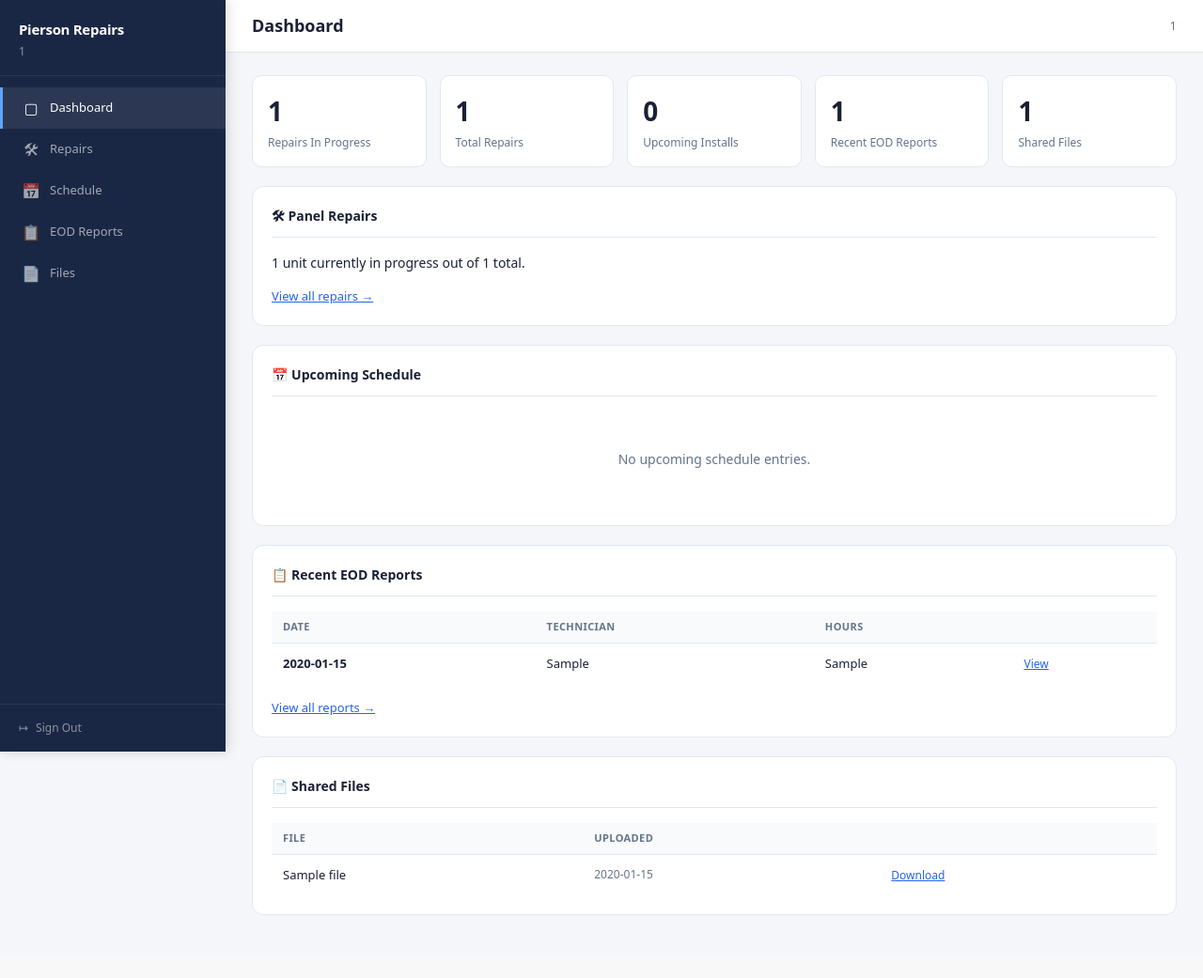
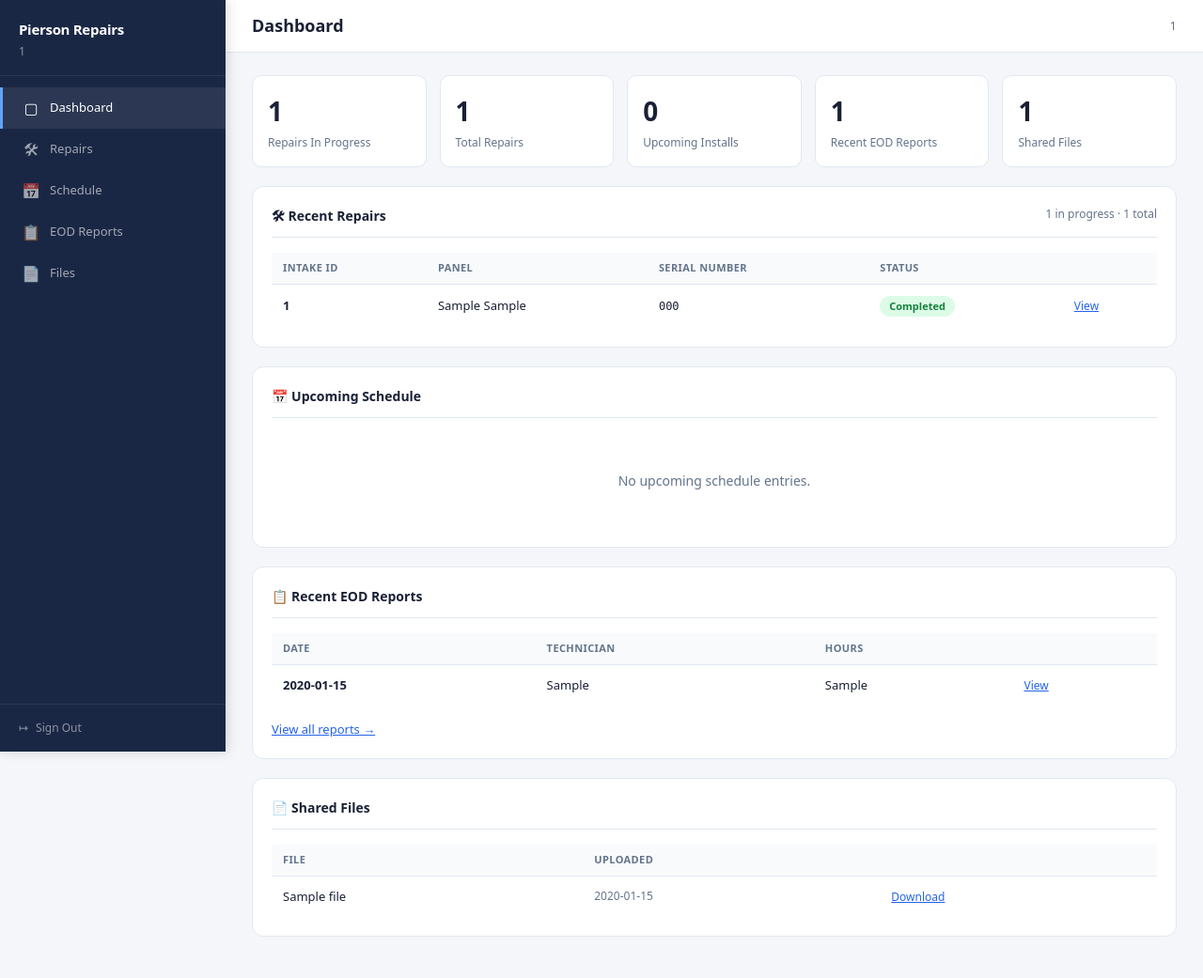
Before and after one commit to jralleman12A/pierson-repairs, a Flask app: page /portal in a window 1280 px wide. Shown: the whole page at 94% size. Before the commit the page ends 974 px from the top, so only its background shows below. Run offline with Flask 3, Linux system fonts and the light colour scheme; the visitor is signed in with stand-in values (Sample User, id 1); tables that the repository leaves empty hold one stand-in row (values such as "Sample post"); some libraries are stand-ins or nearby versions.

Commit message:
Client portal: recent repairs table, inline check-off slip, fix units table columns

```diff
--- a/app.py
+++ b/app.py
@@ -246,6 +246,20 @@ class Unit(db.Model, RowLikeMixin):
     @property
     def checkoff_status(self) -> str:
         return "Uploaded" if self.checkoff_file else "Not Uploaded"
+
+    @property
+    def checkoff_ext(self) -> str:
+        if not self.checkoff_file or "." not in self.checkoff_file:
+            return ""
+        return self.checkoff_file.rsplit(".", 1)[1].lower()
+
+    @property
+    def checkoff_is_pdf(self) -> bool:
+        return self.checkoff_ext == "pdf"
+
+    @property
+    def checkoff_is_image(self) -> bool:
+        return self.checkoff_ext in {"png", "jpg", "jpeg", "webp", "gif"}
 
 
 class RepairNote(db.Model, RowLikeMixin):
@@ -1129,10 +1143,15 @@ def cp_dashboard():
     ).count()
     total_repairs = Unit.query.filter_by(client_id=client.id, is_deleted=False).count()
 
+    recent_repairs = (Unit.query
+                      .filter_by(client_id=client.id, is_deleted=False)
+                      .order_by(Unit.id.desc()).limit(5).all())
+
     return render_template(
         "portal/cp_dashboard.html",
         client=client, upcoming=upcoming, recent_eod=recent_eod, files=files,
         open_repairs=open_repairs, total_repairs=total_repairs,
+        recent_repairs=recent_repairs,
     )
 
 
--- a/templates/base.html
+++ b/templates/base.html
@@ -246,7 +246,8 @@
 
         .table td {
             white-space: normal;
-            word-break: break-word;
+            word-break: normal;
+            overflow-wrap: break-word;
         }
 
         /* Header cells should hug their label, not stretch the row. */
@@ -343,7 +344,7 @@
 
         @media (max-width: 1200px) {
             .table {
-                min-width: 1050px;
+                min-width: 1080px;
             }
         }
 
--- a/templates/portal/cp_dashboard.html
+++ b/templates/portal/cp_dashboard.html
@@ -27,15 +27,51 @@
 </div>
 
 <div class="cp-card">
-    <div class="cp-card-title">&#128736; Panel Repairs</div>
-    {% if total_repairs %}
-        <div style="font-size:14px;">
-            {{ open_repairs }} unit{{ '' if open_repairs == 1 else 's' }} currently in progress
-            out of {{ total_repairs }} total.
-        </div>
-        <div style="margin-top:12px;">
-            <a href="{{ url_for('cp_repairs') }}" style="font-size:13px;color:#2563eb;">View all repairs &rarr;</a>
-        </div>
+    <div class="cp-card-title">
+        &#128736; Recent Repairs
+        {% if total_repairs %}
+            <span style="float:right; font-weight:400; color:var(--muted); font-size:12px;">
+                {{ open_repairs }} in progress &middot; {{ total_repairs }} total
+            </span>
+        {% endif %}
+    </div>
+
+    {% if recent_repairs %}
+        <table class="cp-table">
+            <thead>
+                <tr>
+                    <th>Intake ID</th>
+                    <th>Panel</th>
+                    <th>Serial Number</th>
+                    <th>Status</th>
+                    <th></th>
+                </tr>
+            </thead>
+            <tbody>
+            {% for unit in recent_repairs %}
+                <tr>
+                    <td><strong>{{ unit.intake_id }}</strong></td>
+                    <td>{{ unit.brand }} {{ unit.model }}</td>
+                    <td style="font-family:ui-monospace,monospace; font-size:12px;">
+                        {{ unit.serial_number|dash }}
+                    </td>
+                    <td><span class="repair-pill {{ unit.badge_class }}">{{ unit.status }}</span></td>
+                    <td>
+                        <a href="{{ url_for('cp_repair_detail', unit_id=unit.id) }}"
+                           style="font-size:12px; color:#2563eb;">View</a>
+                    </td>
+                </tr>
+            {% endfor %}
+            </tbody>
+        </table>
+
+        {% if total_repairs > recent_repairs|length %}
+            <div style="margin-top:12px;">
+                <a href="{{ url_for('cp_repairs') }}" style="font-size:13px;color:#2563eb;">
+                    See all {{ total_repairs }} repairs &rarr;
+                </a>
+            </div>
+        {% endif %}
     {% else %}
         <div class="cp-empty">No repair records yet.</div>
     {% endif %}
```
Also changed, not shown: templates/index.html (+27 -9 lines), templates/portal/cp_repair_detail.html (+57 -9 lines).
